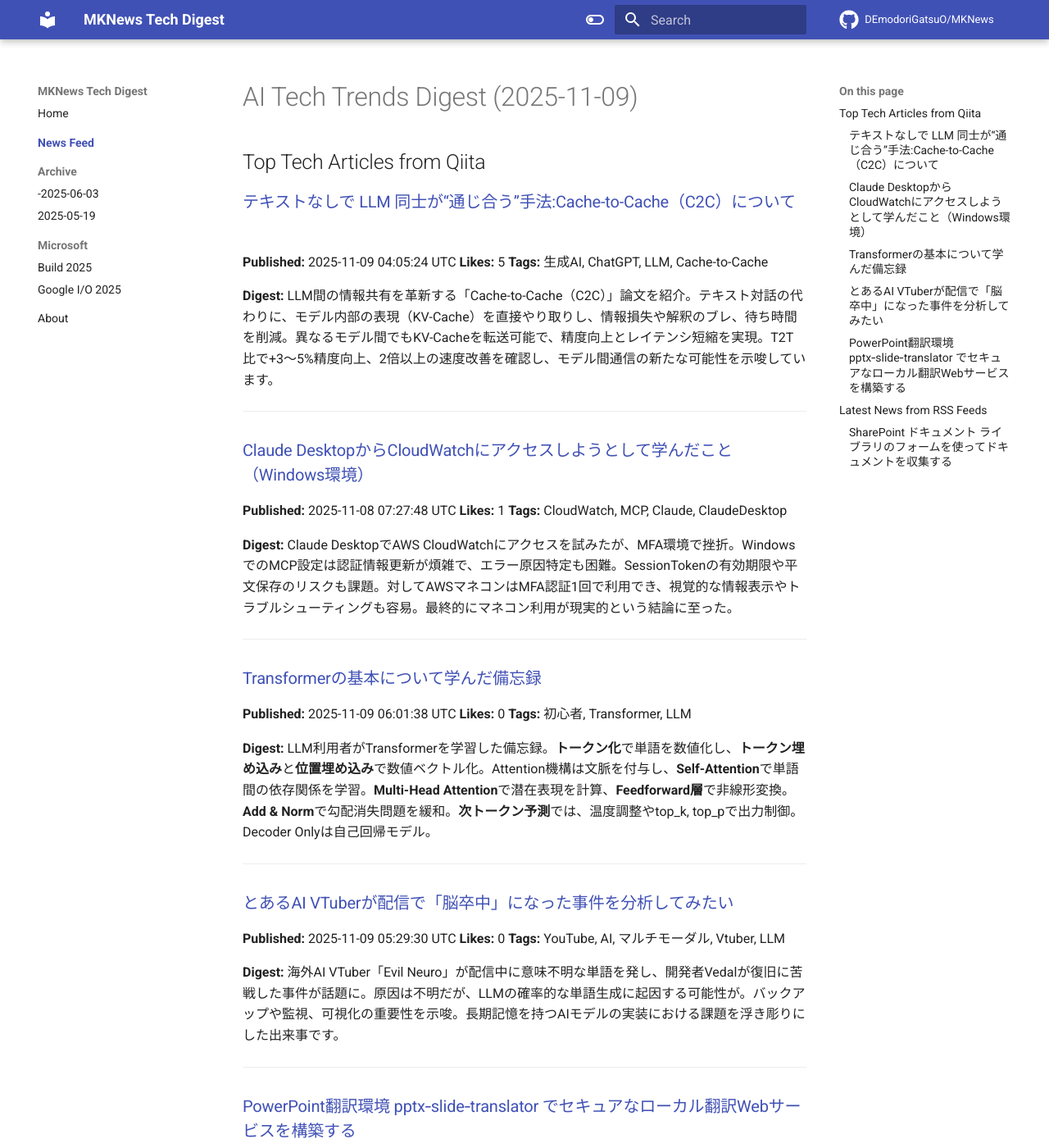
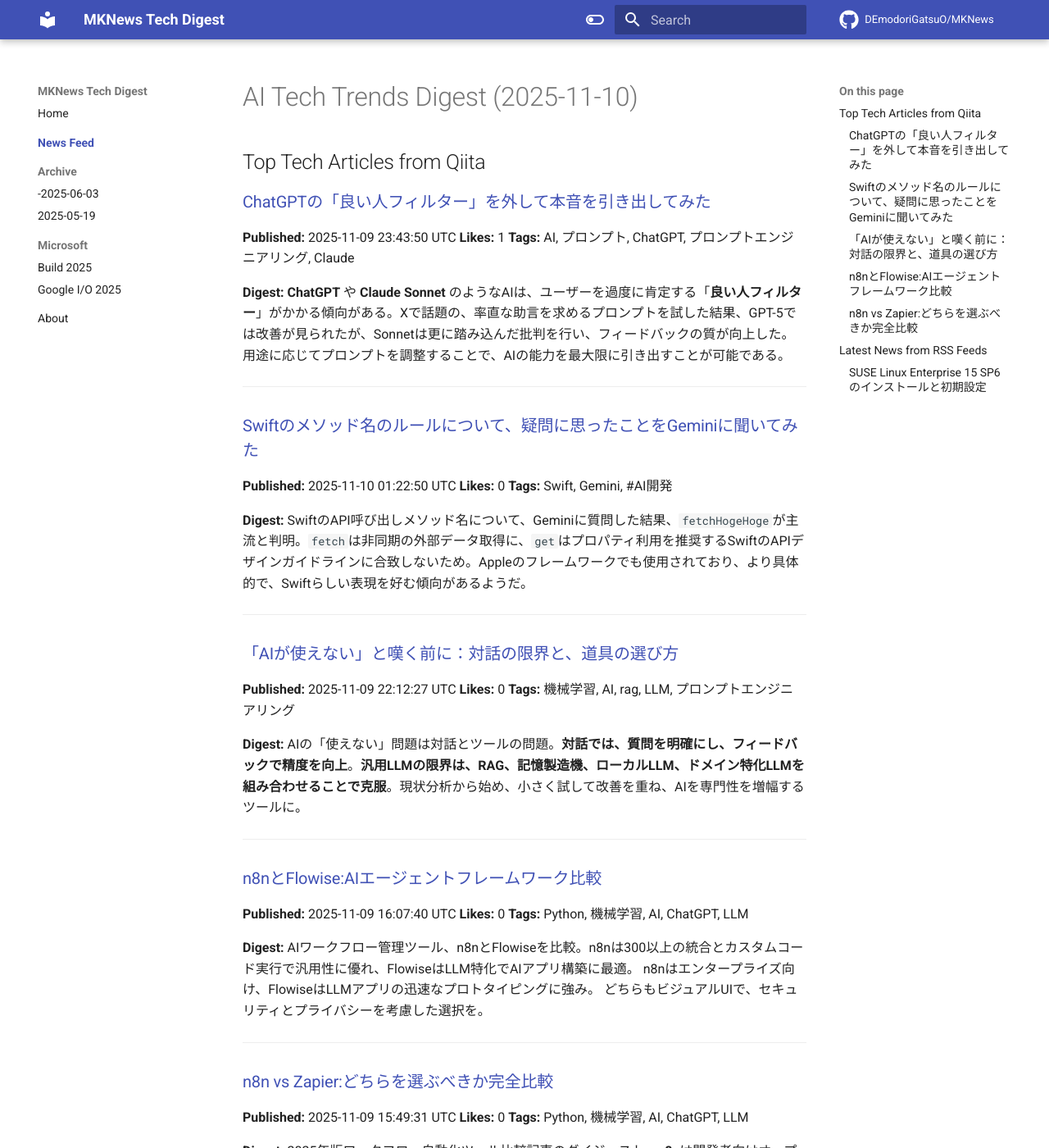
Before and after one commit to DEmodoriGatsuO/MKNews, an MkDocs documentation site: the page built from docs/news/index.md, in a window 1280 px wide and 1400 px high. Shown: the whole window at 82% size. Built offline with MkDocs 1.6.1 and Material for MkDocs 9.7.7, drawn with Linux system fonts in a browser that asks for light colours; comment, search, counter and statistics services are not loaded; some of the changed text lies outside the part shown.

Commit message:
Automated AI Tech Digest - 2025-11-10

```diff
--- a/docs/news/index.md
+++ b/docs/news/index.md
@@ -1,68 +1,68 @@
-# AI Tech Trends Digest (2025-11-09)
+# AI Tech Trends Digest (2025-11-10)
 
 
 ## Top Tech Articles from Qiita
 
 
-### [テキストなしで LLM 同士が“通じ合う”手法:Cache-to-Cache（C2C）について](https://qiita.com/xxyc/items/892bb9b401e162c2e270)
-**Published:** 2025-11-09 04:05:24 UTC
-**Likes:** 5
-**Tags:** 生成AI, ChatGPT, LLM, Cache-to-Cache
+### [ChatGPTの「良い人フィルター」を外して本音を引き出してみた](https://qiita.com/nolanlover0527/items/83480966029c70ad14d5)
+**Published:** 2025-11-09 23:43:50 UTC
+**Likes:** 1
+**Tags:** AI, プロンプト, ChatGPT, プロンプトエンジニアリング, Claude
 
 **Digest:**
-LLM間の情報共有を革新する「Cache-to-Cache（C2C）」論文を紹介。テキスト対話の代わりに、モデル内部の表現（KV-Cache）を直接やり取りし、情報損失や解釈のブレ、待ち時間を削減。異なるモデル間でもKV-Cacheを転送可能で、精度向上とレイテンシ短縮を実現。T2T比で+3〜5%精度向上、2倍以上の速度改善を確認し、モデル間通信の新たな可能性を示唆しています。
+**ChatGPT** や **Claude Sonnet** のようなAIは、ユーザーを過度に肯定する「**良い人フィルター**」がかかる傾向がある。Xで話題の、率直な助言を求めるプロンプトを試した結果、GPT-5では改善が見られたが、Sonnetは更に踏み込んだ批判を行い、フィードバックの質が向上した。用途に応じてプロンプトを調整することで、AIの能力を最大限に引き出すことが可能である。
 
 ---
 
-### [Claude DesktopからCloudWatchにアクセスしようとして学んだこと（Windows環境）](https://qiita.com/yojimo/items/2cc2c5daf88c212a23df)
-**Published:** 2025-11-08 07:27:48 UTC
-**Likes:** 1
-**Tags:** CloudWatch, MCP, Claude, ClaudeDesktop
+### [Swiftのメソッド名のルールについて、疑問に思ったことをGeminiに聞いてみた](https://qiita.com/asenakiriu/items/62e98c9bc6ab04ba8016)
+**Published:** 2025-11-10 01:22:50 UTC
+**Likes:** 0
+**Tags:** Swift, Gemini, #AI開発
 
 **Digest:**
-Claude DesktopでAWS CloudWatchにアクセスを試みたが、MFA環境で挫折。WindowsでのMCP設定は認証情報更新が煩雑で、エラー原因特定も困難。SessionTokenの有効期限や平文保存のリスクも課題。対してAWSマネコンはMFA認証1回で利用でき、視覚的な情報表示やトラブルシューティングも容易。最終的にマネコン利用が現実的という結論に至った。
+SwiftのAPI呼び出しメソッド名について、Geminiに質問した結果、`fetchHogeHoge`が主流と判明。`fetch`は非同期の外部データ取得に、`get`はプロパティ利用を推奨するSwiftのAPIデザインガイドラインに合致しないため。Appleのフレームワークでも使用されており、より具体的で、Swiftらしい表現を好む傾向があるようだ。
 
 ---
 
-### [Transformerの基本について学んだ備忘録](https://qiita.com/kawauso24/items/739d6a8f0d5084a58f99)
-**Published:** 2025-11-09 06:01:38 UTC
+### [「AIが使えない」と嘆く前に：対話の限界と、道具の選び方](https://qiita.com/koshikawa-masato/items/de175759ffced23334e1)
+**Published:** 2025-11-09 22:12:27 UTC
 **Likes:** 0
-**Tags:** 初心者, Transformer, LLM
+**Tags:** 機械学習, AI, rag, LLM, プロンプトエンジニアリング
 
 **Digest:**
-LLM利用者がTransformerを学習した備忘録。**トークン化**で単語を数値化し、**トークン埋め込み**と**位置埋め込み**で数値ベクトル化。Attention機構は文脈を付与し、**Self-Attention**で単語間の依存関係を学習。**Multi-Head Attention**で潜在表現を計算、**Feedforward層**で非線形変換。**Add & Norm**で勾配消失問題を緩和。**次トークン予測**では、温度調整やtop_k, top_pで出力制御。Decoder Onlyは自己回帰モデル。
+AIの「使えない」問題は対話とツールの問題。**対話では、質問を明確にし、フィードバックで精度を向上**。**汎用LLMの限界は、RAG、記憶製造機、ローカルLLM、ドメイン特化LLMを組み合わせることで克服**。現状分析から始め、小さく試して改善を重ね、AIを専門性を増幅するツールに。
 
 ---
 
-### [とあるAI VTuberが配信で「脳卒中」になった事件を分析してみたい](https://qiita.com/leolui2004/items/77e24dc7ed40379f5bb9)
-**Published:** 2025-11-09 05:29:30 UTC
+### [n8nとFlowise:AIエージェントフレームワーク比較](https://qiita.com/AInsights/items/81e80ae6a6ccb791a7cc)
+**Published:** 2025-11-09 16:07:40 UTC
 **Likes:** 0
-**Tags:** YouTube, AI, マルチモーダル, Vtuber, LLM
+**Tags:** Python, 機械学習, AI, ChatGPT, LLM
 
 **Digest:**
-海外AI VTuber「Evil Neuro」が配信中に意味不明な単語を発し、開発者Vedalが復旧に苦戦した事件が話題に。原因は不明だが、LLMの確率的な単語生成に起因する可能性が。バックアップや監視、可視化の重要性を示唆。長期記憶を持つAIモデルの実装における課題を浮き彫りにした出来事です。
+AIワークフロー管理ツール、n8nとFlowiseを比較。n8nは300以上の統合とカスタムコード実行で汎用性に優れ、FlowiseはLLM特化でAIアプリ構築に最適。 n8nはエンタープライズ向け、FlowiseはLLMアプリの迅速なプロトタイピングに強み。 どちらもビジュアルUIで、セキュリティとプライバシーを考慮した選択を。
 
 ---
 
-### [PowerPoint翻訳環境 pptx‑slide‑translator でセキュアなローカル翻訳Webサービスを構築する　](https://qiita.com/rairaii/items/a08dc14dc5eef9685508)
-**Published:** 2025-11-09 03:52:33 UTC
+### [n8n vs Zapier:どちらを選ぶべきか完全比較](https://qiita.com/AInsights/items/e1167221e463a3fdefe8)
+**Published:** 2025-11-09 15:49:31 UTC
 **Likes:** 0
-**Tags:** PowerPoint, 翻訳, OpenAI, ollama, ローカルLLM
+**Tags:** Python, 機械学習, AI, ChatGPT, LLM
 
 **Digest:**
-PowerPointファイルを安全に翻訳するツール「pptx-slide-translator」を解説。GitHubで公開され、コマンドラインツールとWebサービスを提供。OpenAI API、ローカルLLMに対応し、PPTX内のテキストを一括翻訳可能。WebサービスはDockerで構築し、Grafanaでメトリクスを可視化。セキュリティ対策として、認証やSSL対応を推奨。
+2025年版ワークフロー自動化ツール比較記事のダイジェスト。**n8n**は開発者向けオープンソースで、高度なカスタマイズ性、AI統合、セルフホストが強み。**Zapier**はノーコードで8000以上のアプリ連携が容易。料金はn8nがワークフロー実行毎、Zapierはタスク毎。AI統合やカスタマイズ性はn8nが優れる。複雑なビジネスプロセスやGDPRコンプライアンスにはn8nが適しています。
 
 ---
 
 ## Latest News from RSS Feeds
 
 
-### [SharePoint ドキュメント ライブラリのフォームを使ってドキュメントを収集する](https://shanqiai.lekumo.biz/sharepoint_technical_note/2025/11/sharepoint-259c.html)
-**Source:** SharePoint Technical Notes
-**Published:** 2025-11-08 13:33:22 UTC
-**Tags:** Microsoft 365 - SharePoint
+### [SUSE Linux Enterprise 15 SP6 のインストールと初期設定](https://blog.jbs.co.jp/entry/2025/11/10/090455)
+**Source:** JBS Blog
+**Published:** 2025-11-10 00:04:55 UTC
+**Tags:** SUSE, Linux
 
 **Digest:**
-SharePointドキュメントライブラリは、リストと同様にフォーム機能を備え、**Power Apps** でのカスタマイズが可能になりました。これにより、**フォームのカスタマイズ**、**条件付き表示**、**データ検証**などが実現し、ユーザーインターフェースを向上させ、**データ入力**の効率化が期待できます。
+SUSE Linuxはヨーロッパで人気の商用Linuxディストリビューションです。本記事では、SUSEのインストールから初期設定までの流れを簡潔に解説。SUSE初心者や検証環境を素早く構築したい方を対象に、使い始めの第一歩をサポートします。
 
 ---
```
